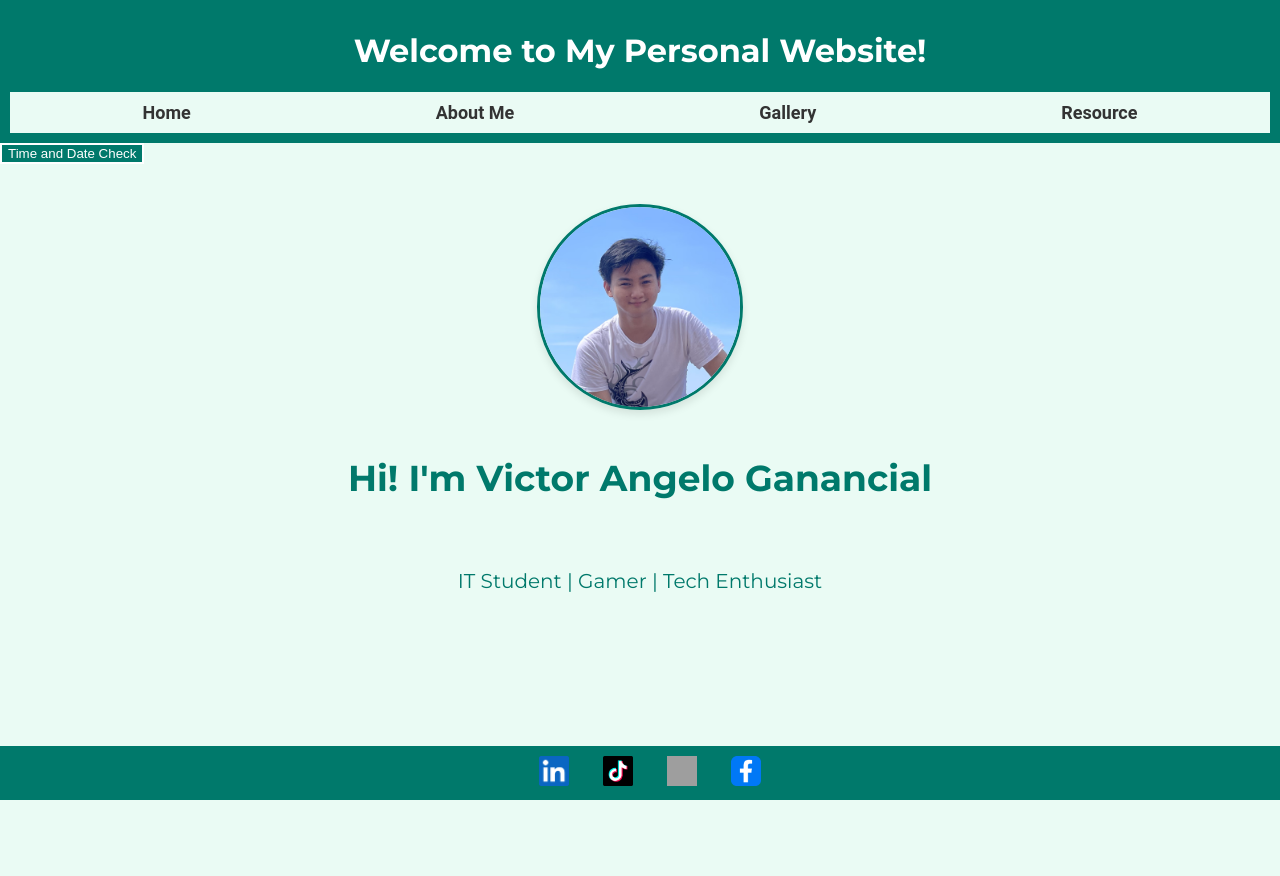
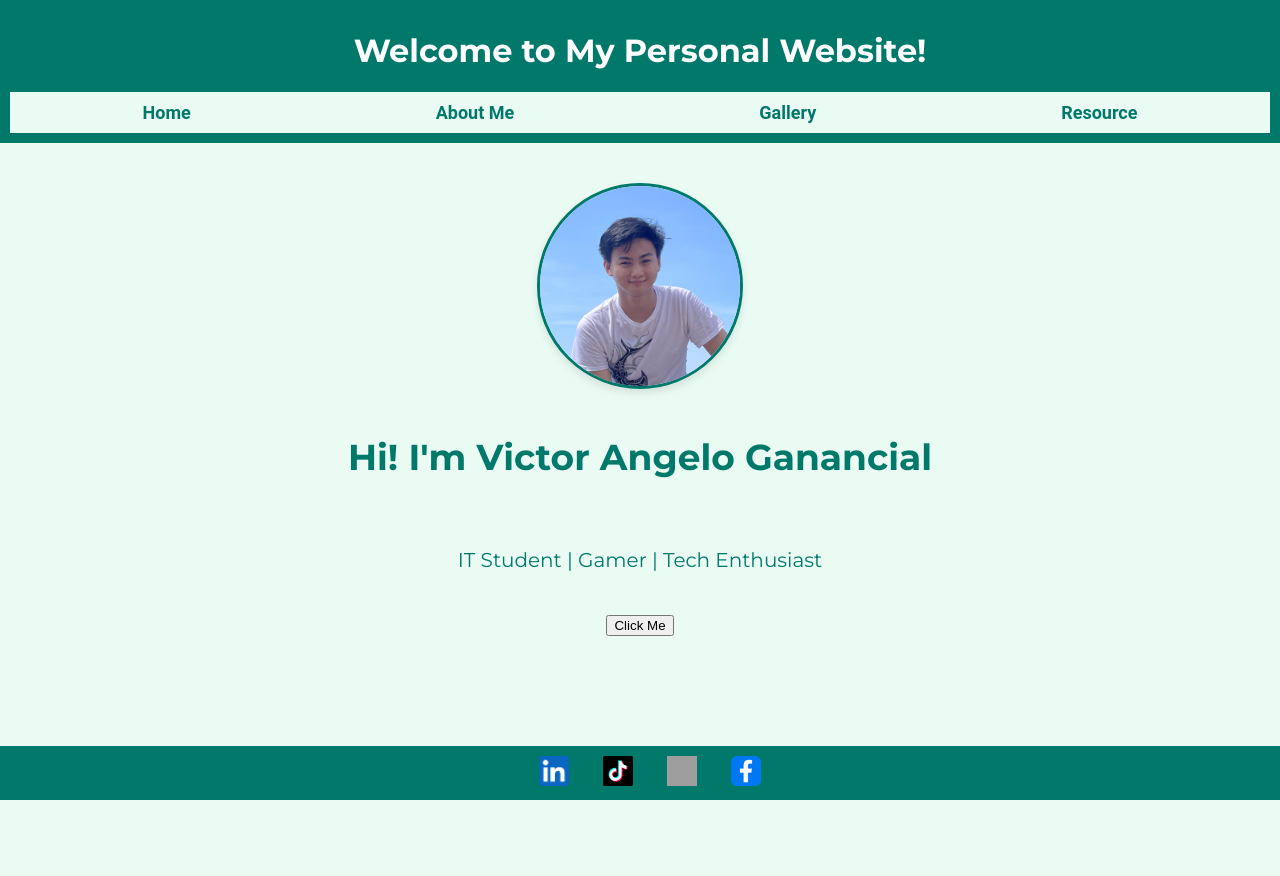
Before and after one commit to vmganancial/lab2, a PHP site: page / in a window 1280 px wide. Shown: the top 876 px of the page. After the commit the page ends 800 px from the top, so only its background shows below. Run offline with PHP 8.4, Linux system fonts and the light colour scheme; grey boxes are pictures that could not be loaded.

Commit message:
Functions,Classes,Async,DOM,Browser

```diff
--- a/week5/index.html
+++ b/week5/index.html
@@ -4,7 +4,7 @@
     <meta charset="UTF-8">
     <meta name="viewport" content="width=device-width, initial-scale=1.0">
     <title>Hi! I'm Celestrix</title>
-    <link rel="icon" href="favicon.png" type="img/favicon.png">
+    <link rel="icon" href="favicon.png" type="image/png" alt="Website Icon">
     <link rel="stylesheet" type="text/css" href="style.css">
     <link rel="stylesheet" href="https://fonts.googleapis.com/css2?family=Montserrat:wght@400;700&display=swap">
 </head>
@@ -19,8 +19,7 @@
             <a href="#resource">Resource</a>
         </nav>
     </header>
-    <button onclick="showDateTime()" style="background-color: #00796b; color: #ffffff; border: 2px solid #ffffff;">Time and Date Check</button>
-    <div id="dateTime"></div>
+
     <section id="home" class="home-page">
         <img src="profilepic.png" alt="Profile Picture" class="profile-image">
         <div class="profile-text">
@@ -29,13 +28,17 @@
         <div class="profile-details">
             <p>IT Student | Gamer | Tech Enthusiast</p>
         </div>
+        <!-- Ensure the correct ID for the button -->
+         <button id="clickMeButton">Click Me</button>
     </section>
+
     <footer>
         <a href="https://www.linkedin.com/in/victor-angelo-ganancial-797850244/" target="_blank"><img src="Linkedin.png" alt="LinkedIn"></a>
         <a href="https://www.tiktok.com/@victor_gnncl" target="_blank"><img src="Tiktok.png" alt="TikTok"></a>
         <a href="https://www.instagram.com/victor_gnncl/" target="_blank"><img src="Instagram.png" alt="Instagram"></a>
         <a href="https://www.facebook.com/victor.ganancial" target="_blank"><img src="Facebook.png" alt="Facebook"></a>
     </footer>
+
     <script src="script.js"></script>
 </body>
 </html>
--- a/week5/script.js
+++ b/week5/script.js
@@ -1,9 +1,49 @@
 document.addEventListener('DOMContentLoaded', function() {
-    alert("Thank you for stepping into the world of my developing website! It's made even more special by your presence :)");
+  console.log('DOM content loaded');
+
+  // Click Me button
+  const clickMeButton = document.getElementById('clickMeButton');
+  if (clickMeButton) {
+    clickMeButton.addEventListener('click', function() {
+      // Navigate to the second page
+      window.location.href = 'second_page.html';
+    });
+  }
+
+  // Ok button
+  const okButton = document.getElementById('okButton');
+  if (okButton) {
+    okButton.addEventListener('click', function() {
+      const enteredName = document.getElementById('enteredName');
+      const nameInput = enteredName.value.trim();
+
+      if (nameInput === '') {
+        alert('Please enter your name.');
+        return;
+      }
+
+      showAlert('Wait for a moment...');
+
+      setTimeout(function() {
+        showAlert('Wassup! Nice to meet you, ' + nameInput + '. If there\'s anything I can do to help you, please let me know.');
+        enteredName.value = ''; // Clear the entered name
+      }, 2000);
+    });
+  }
+
+  // Go Back button
+  const goBackButton = document.getElementById('goBackButton');
+  if (goBackButton) {
+    goBackButton.addEventListener('click', function() {
+      // Navigate back to the first page
+      window.location.href = 'index.html';
+    });
+  }
+
+  // Other code...
+
+  // Ensure the showAlert function is defined
+  function showAlert(message) {
+    alert(message);
+  }
 });
-
-function showDateTime() {
-  var currentDateTime = new Date();
-  var formattedDateTime = currentDateTime.toLocaleString();
-  document.getElementById("dateTime").innerHTML = "Current Date and Time: " + formattedDateTime;
-}
--- a/week5/style.css
+++ b/week5/style.css
@@ -23,7 +23,7 @@
         nav a {
             margin: 0 15px;
             text-decoration: none;
-            color: #333;
+            color: #00796b;
             font-weight: bold;
             font-size: 18px;
             font-family: 'Roboto', sans-serif;
@@ -46,7 +46,7 @@
         }
 
         nav a:hover {
-            color: #555;
+            color: #000000;
         }
 
         nav a:hover::before {
```
Also changed, not shown: week5/second_page.html (added, +23 -0 lines).
